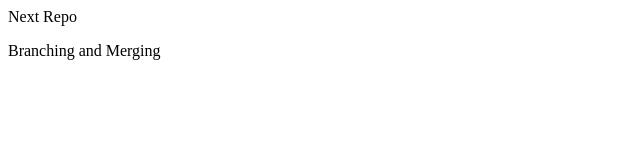
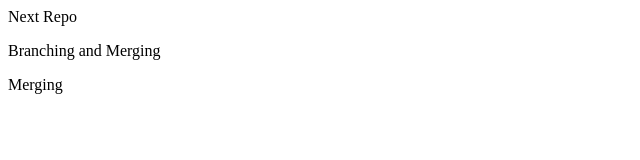
Before and after one commit to nithishamal/Next-Repo, a plain HTML site: page index.html in a window 1280 px wide. Shown: the full height of the page, 0-640 px from the left. Drawn offline with Linux system fonts and the light colour scheme.

Commit message:
Added new line

```diff
--- a/index.html
+++ b/index.html
@@ -8,5 +8,6 @@
 <body>
     <header>Next Repo</header>
     <p>Branching and Merging</p>
+    <span>Merging</span>
 </body>
 </html>
```
